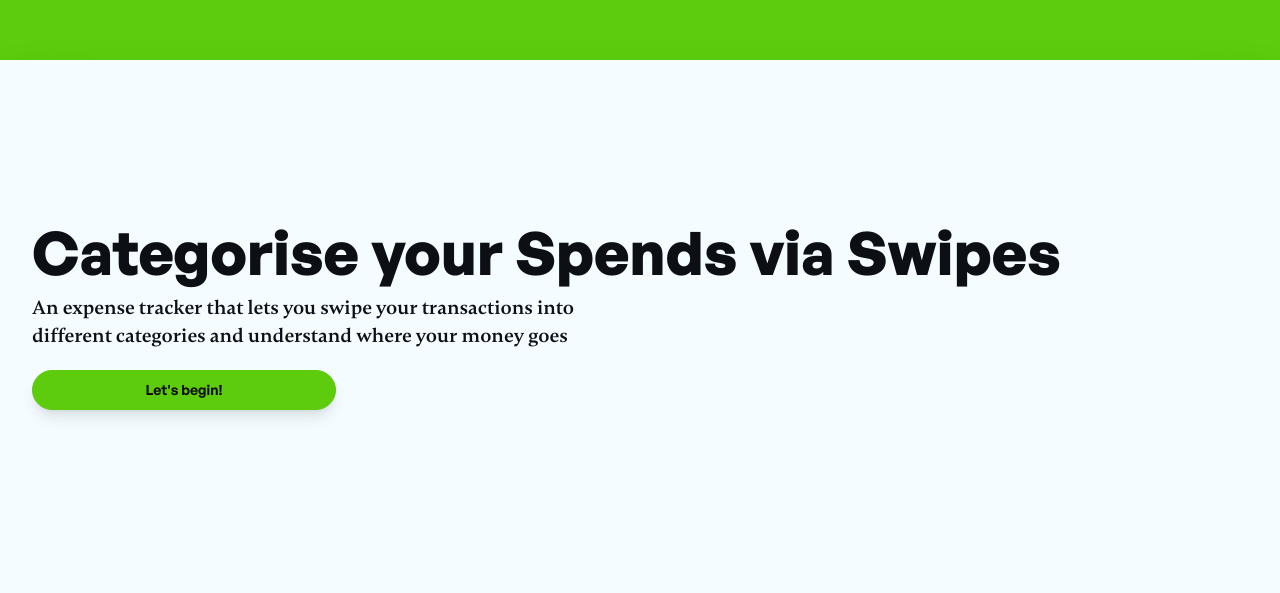
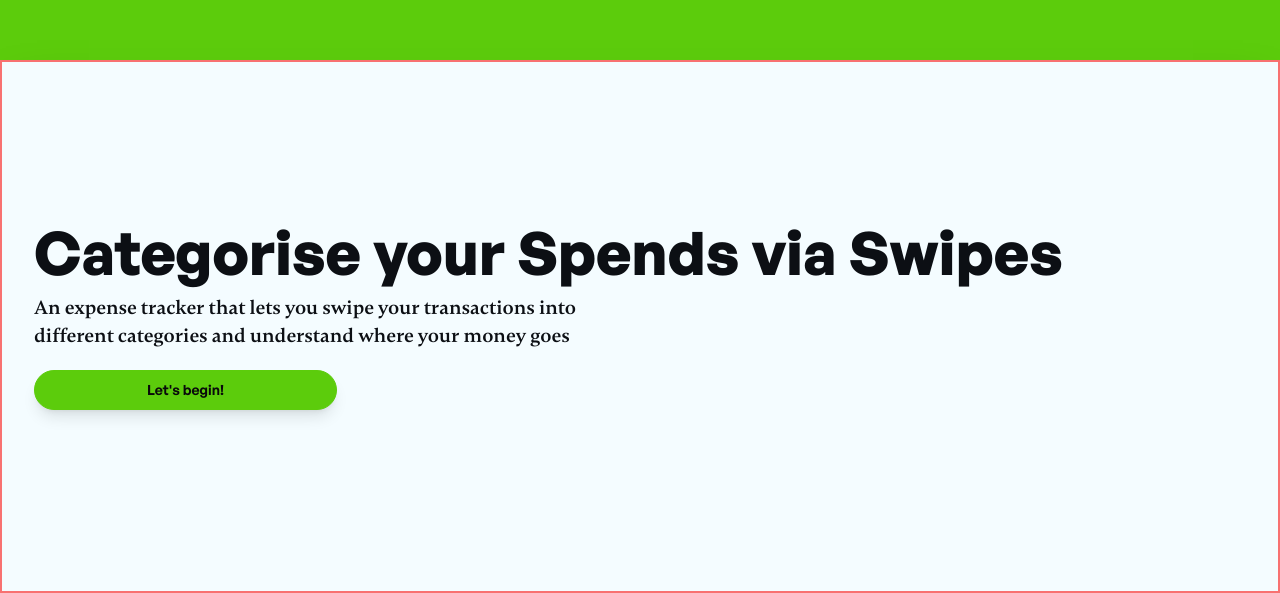
Before and after one commit to tortsBsus/spiinder, a Next.js app: page / in a window 1280 px wide. Shown: the part 207-800 px from the top of the page. Built offline with nearby package versions, Linux system fonts and the light colour scheme; no server answers.

Commit message:
fix hero page

```diff
--- a/src/app/page.tsx
+++ b/src/app/page.tsx
@@ -59,8 +59,18 @@ export default function Home() {
 
   return (
     <div ref={hero} className="bg-secondary flex h-screen w-screen ">
-      <div id="heroContainer" className="h-2/3 w-screen self-end bg-primary container shadow-2xl flex flex-col justify-center">
-        {/* <h1 className="font-extrabold font-general mt-5 mb-10">SPIINDER</h1> */}
+      <div id="heroContainer"
+      className="h-2/3 w-screen
+      self-end
+      bg-primary
+      container
+      shadow-2xl
+      border-2 border-solid border-red-400
+      flex flex-col justify-center">
+        <div>
+
+
+
         <h1 className="text-2xl md:text-6xl font-general  font-extrabold text-accent ">
           Categorise your Spends via Swipes
         </h1>
@@ -128,6 +138,7 @@ export default function Home() {
           </>
         )}
       </div>
+      </div>
       {/* center */}
     </div>
   );
```
